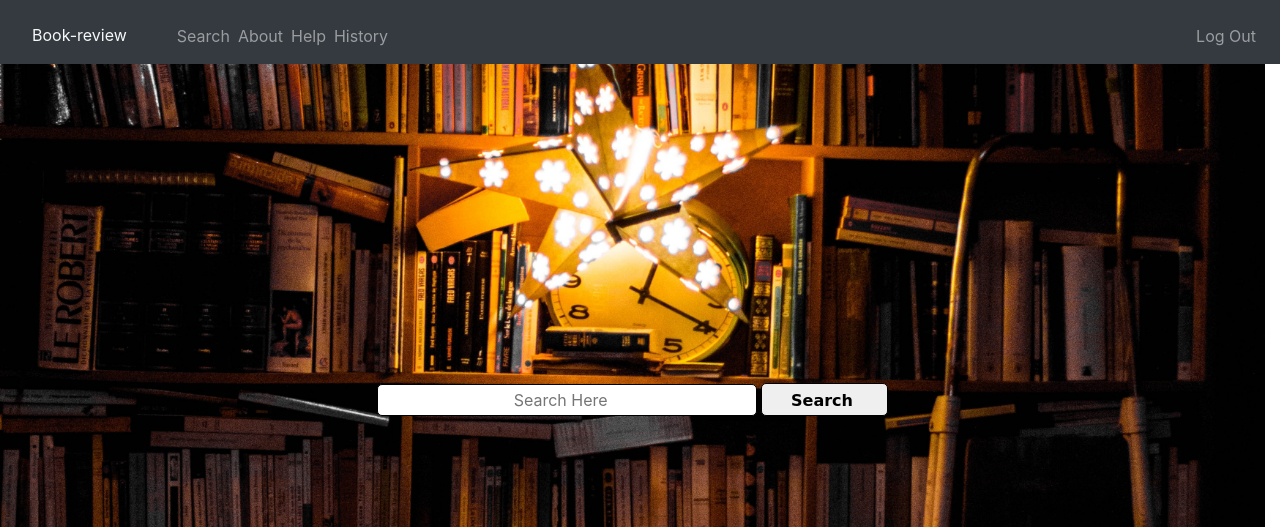
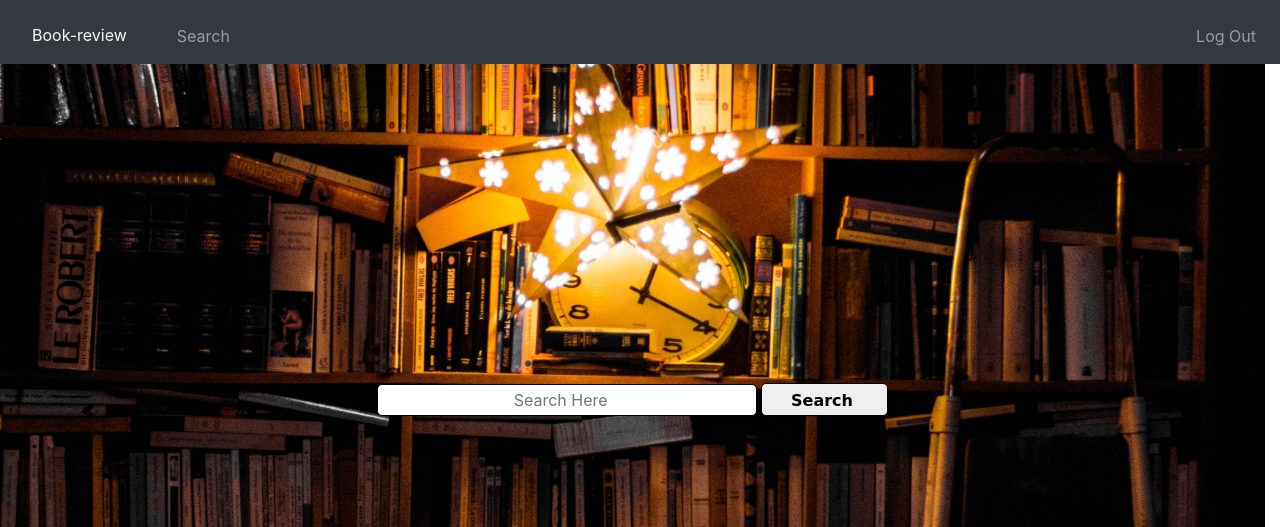
Before and after one commit to ozer619/book-review-550, a Flask app: page /search in a window 1280 px wide. Shown: the top 527 px of the page. Run offline with Flask 2, Linux system fonts and the light colour scheme; a user stored in the database is signed in; some libraries are stand-ins or nearby versions.

Commit message:
the final commit

```diff
--- a/book_review/templates/layout.html
+++ b/book_review/templates/layout.html
@@ -34,9 +34,7 @@
             {% if session.user_id %}
             <ul class="navbar-nav mr-auto mt-2">
                 <li class="nav-item"><a class="nav-link" href="/search">Search</a></li>
-                <li class="nav-item"><a class="nav-link" href="/buy">About</a></li>
-                <li class="nav-item"><a class="nav-link" href="/sell">Help</a></li>
-                <li class="nav-item"><a class="nav-link" href="/history">History</a></li>
+
             </ul>
             <ul class="navbar-nav ml-auto mt-2">
                 <li class="nav-item"><a class="nav-link" href="/logout">Log Out</a></li>
```
